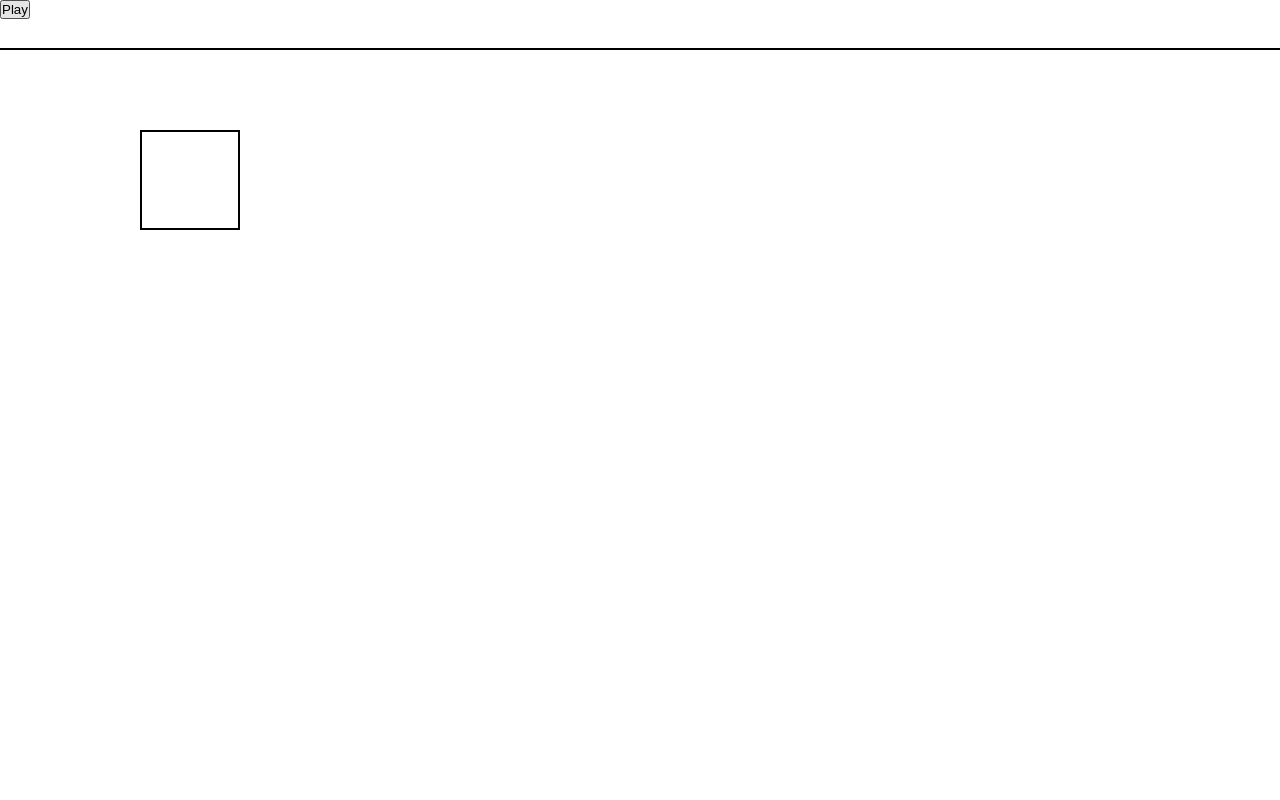
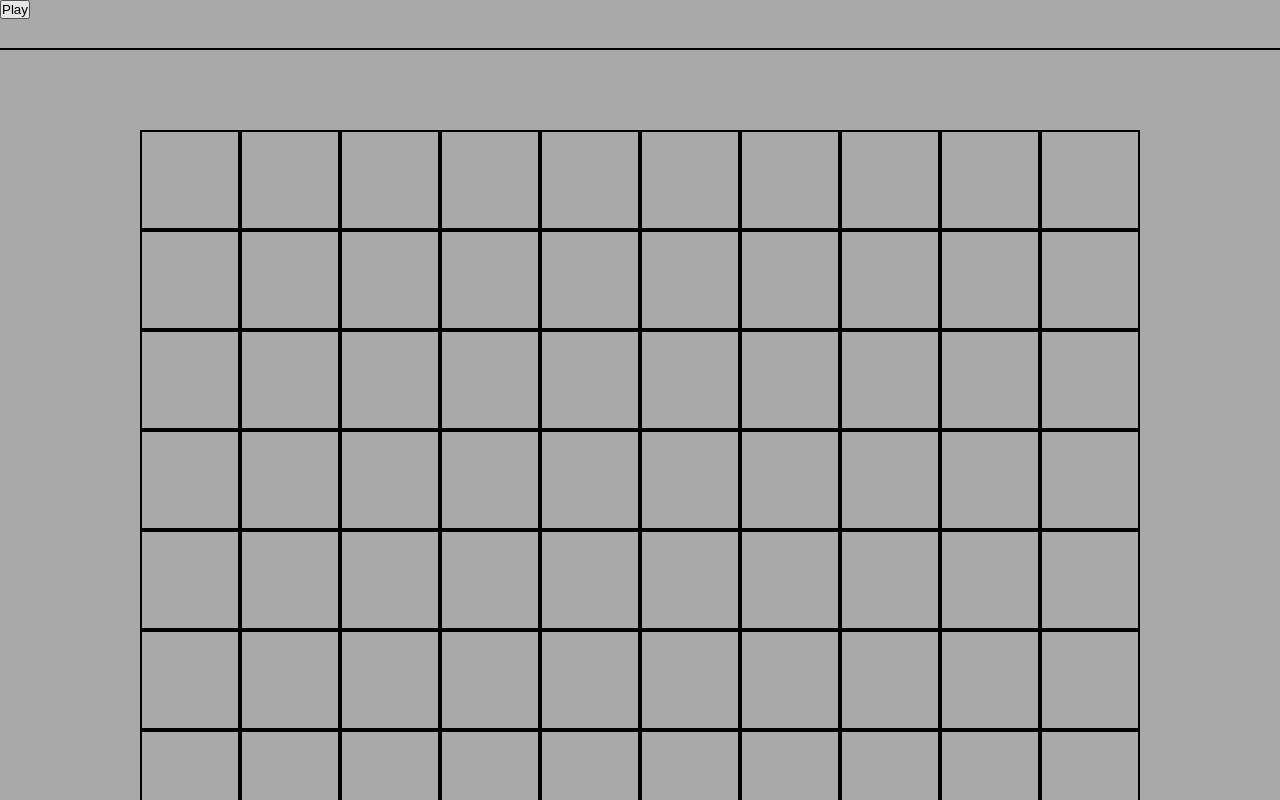
Before and after one commit to simoneevacca/js-campominato-grid, a plain HTML site: page index.html in a window 1280 px wide. Both pictures are taken after a click on the button "Play". Shown: the top 800 px of the page. Drawn offline with Linux system fonts and the light colour scheme.

Commit message:
add loop for generate all cells

```diff
--- a/assets/css/style.css
+++ b/assets/css/style.css
@@ -2,6 +2,10 @@
     margin: 0;
     padding: 0;
     box-sizing: border-box;
+}
+
+body {
+    background-color: darkgray;
 }
 header {
     height: 50px;
@@ -9,7 +13,7 @@ header {
     margin-bottom: 80px;
 }
 
-.grid {
+#grid {
     display: flex;
     flex-wrap: wrap;
     width: 1000px;
--- a/assets/js/main.js
+++ b/assets/js/main.js
@@ -3,10 +3,17 @@
 // Ci saranno quindi 10 caselle per ognuna delle 10 righe.
 // Quando l'utente clicca su ogni cella, la cella cliccata si colora di azzurro ed emetto un messaggio in console con il numero della cella cliccata.
 
+
+let cellQty = 100;
 const play = document.getElementById('play');
+const grid = document.getElementById('grid');
+
+
 // al click del bottone...
 play.addEventListener('click', function()  {
-    console.log('play work');
+    for (let i = 0; i < cellQty; i++) {
+        grid.insertAdjacentHTML('beforeend', `<div class="cell"></div>`);
+    }
 
 }
 )
--- a/index.html
+++ b/index.html
@@ -12,8 +12,8 @@
         <button id="play">Play</button>
     </header>
 
-    <div class="grid">
-        <div class="cell"></div>
+    <div id="grid">
+
     </div>
 
 
```
